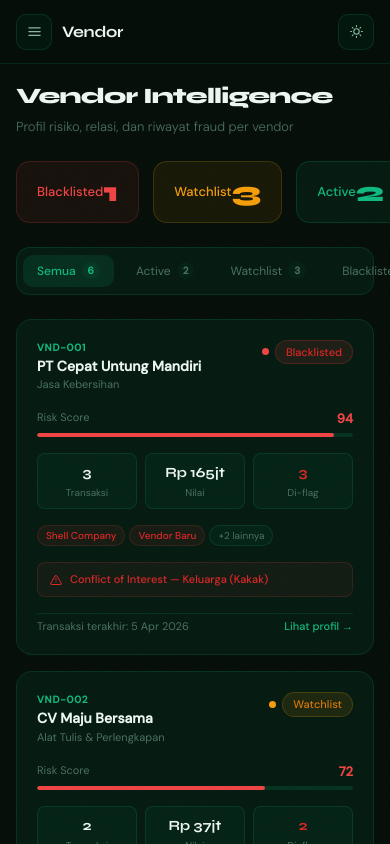
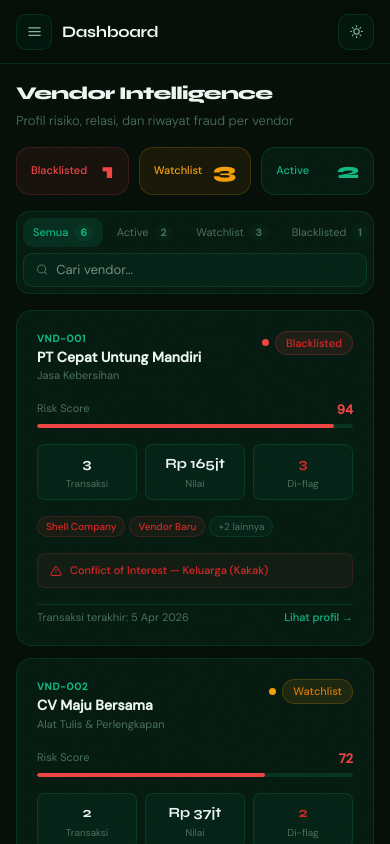
Before and after one commit to LGTM-Build/FE-Fraud-Detection-Platform, a Next.js app: page /dashboard/vendor in a window 390 px wide. Shown: the top 844 px of the page. Built offline with nearby package versions, Linux system fonts and the light colour scheme.

Commit message:
feat: [LS] add vendor responsive

```diff
--- a/app/dashboard/vendor/page.tsx
+++ b/app/dashboard/vendor/page.tsx
@@ -1,23 +1,24 @@
 "use client";
-import { useState } from "react";
-
+import { useState, useEffect } from "react";
 import { vendors, FilterStatus, Vendor } from "@/data/vendors";
 import { PageHeader } from "@/components/dashboard/vendor/PageHeader";
 import { SummaryStrip } from "@/components/dashboard/vendor/SummaryStrip";
 import { VendorFilters } from "@/components/dashboard/vendor/VendorFilters";
 import { VendorCard } from "@/components/dashboard/vendor/VendorCard";
 import { VendorDetail } from "@/components/dashboard/vendor/VendorDetail";
-import { usePageTitle } from "@/contexts/TopBarContext";
 
 export default function VendorIntelligencePage() {
-
-  usePageTitle({
-    title: "Vendor",
-  });
-
   const [filterStatus, setFilterStatus] = useState<FilterStatus>("all");
   const [search, setSearch] = useState("");
   const [selectedVendor, setSelectedVendor] = useState<Vendor | null>(null);
+  const [isMobile, setIsMobile] = useState(false);
+
+  useEffect(() => {
+    const check = () => setIsMobile(window.innerWidth < 768);
+    check();
+    window.addEventListener("resize", check);
+    return () => window.removeEventListener("resize", check);
+  }, []);
 
   const filtered = vendors.filter((v) => {
     if (filterStatus !== "all" && v.status !== filterStatus) return false;
@@ -27,32 +28,30 @@
 
   return (
     <>
-      <div style={{ display: "flex", flexDirection: "column", gap: "24px" }}>
-        <PageHeader />
-
-        <SummaryStrip vendors={vendors} />
-
+      <div style={{ display: "flex", flexDirection: "column", gap: isMobile ? "16px" : "24px" }}>
+        <PageHeader isMobile={isMobile} />
+        <SummaryStrip vendors={vendors} isMobile={isMobile} />
         <VendorFilters
           filterStatus={filterStatus}
           search={search}
           vendors={vendors}
           onStatusChange={setFilterStatus}
           onSearchChange={setSearch}
+          isMobile={isMobile}
         />
-
-        <div style={{ display: "grid", gridTemplateColumns: "repeat(auto-fill, minmax(320px, 1fr))", gap: "16px" }}>
+        <div style={{
+          display: "grid",
+          gridTemplateColumns: isMobile ? "1fr" : "repeat(auto-fill, minmax(300px, 1fr))",
+          gap: isMobile ? "12px" : "16px",
+        }}>
           {filtered.map((vendor) => (
-            <VendorCard
-              key={vendor.id}
-              vendor={vendor}
-              onClick={() => setSelectedVendor(vendor)}
-            />
+            <VendorCard key={vendor.id} vendor={vendor} onClick={() => setSelectedVendor(vendor)} />
           ))}
         </div>
       </div>
 
       {selectedVendor && (
-        <VendorDetail vendor={selectedVendor} onClose={() => setSelectedVendor(null)} />
+        <VendorDetail vendor={selectedVendor} onClose={() => setSelectedVendor(null)} isMobile={isMobile} />
       )}
     </>
   );
--- a/components/dashboard/vendor/PageHeader.tsx
+++ b/components/dashboard/vendor/PageHeader.tsx
@@ -1,8 +1,10 @@
-export function PageHeader() {
+interface PageHeaderProps { isMobile?: boolean; }
+
+export function PageHeader({ isMobile }: PageHeaderProps) {
   return (
     <div style={{ display: "flex", alignItems: "flex-start", justifyContent: "space-between", gap: "16px" }}>
       <div>
-        <h1 style={{ fontFamily: "'Syne', sans-serif", fontSize: "22px", fontWeight: 800, color: "var(--tp)", letterSpacing: "-0.8px", marginBottom: "4px" }}>
+        <h1 style={{ fontFamily: "'Syne', sans-serif", fontSize: isMobile ? "18px" : "22px", fontWeight: 800, color: "var(--tp)", letterSpacing: "-0.8px", marginBottom: "4px" }}>
           Vendor Intelligence
         </h1>
         <p style={{ fontSize: "13px", color: "var(--tm)", fontWeight: 300 }}>
--- a/components/dashboard/vendor/SummaryStrip.tsx
+++ b/components/dashboard/vendor/SummaryStrip.tsx
@@ -2,30 +2,40 @@
 
 interface SummaryStripProps {
   vendors: Vendor[];
+  isMobile?: boolean;
 }
 
-export function SummaryStrip({ vendors }: SummaryStripProps) {
+export function SummaryStrip({ vendors, isMobile }: SummaryStripProps) {
   const counts = {
-    blacklisted: vendors.filter((v) => v.status === "blacklisted").length,
-    watchlist: vendors.filter((v) => v.status === "watchlist").length,
-    active: vendors.filter((v) => v.status === "active").length,
+    blacklisted: vendors.filter(v => v.status === "blacklisted").length,
+    watchlist:   vendors.filter(v => v.status === "watchlist").length,
+    active:      vendors.filter(v => v.status === "active").length,
   };
 
   const items = [
-    { label: "Blacklisted", count: counts.blacklisted, color: "#ef4444", bg: "rgba(239,68,68,0.08)", border: "rgba(239,68,68,0.18)" },
-    { label: "Watchlist",   count: counts.watchlist,   color: "#f59e0b", bg: "rgba(245,158,11,0.08)", border: "rgba(245,158,11,0.18)" },
-    { label: "Active",      count: counts.active,      color: "var(--em)", bg: "var(--em-subtle)", border: "rgba(16,185,129,0.18)" },
+    { label: "Blacklisted", count: counts.blacklisted, color: "#ef4444", bg: "rgba(239,68,68,0.08)",    border: "rgba(239,68,68,0.18)" },
+    { label: "Watchlist",   count: counts.watchlist,   color: "#f59e0b", bg: "rgba(245,158,11,0.08)",   border: "rgba(245,158,11,0.18)" },
+    { label: "Active",      count: counts.active,      color: "var(--em)", bg: "var(--em-subtle)",      border: "rgba(16,185,129,0.18)" },
   ];
 
   return (
-    <div style={{ display: "grid", gridTemplateColumns: "repeat(3, 1fr)", gap: "14px" }}>
-      {items.map((s) => (
-        <div
-          key={s.label}
-          style={{ padding: "16px 20px", borderRadius: "14px", background: s.bg, border: `1px solid ${s.border}`, display: "flex", alignItems: "center", justifyContent: "space-between" }}
-        >
-          <span style={{ fontSize: "13px", color: s.color, fontWeight: 500 }}>{s.label}</span>
-          <span style={{ fontFamily: "'Syne', sans-serif", fontSize: "28px", fontWeight: 800, color: s.color, lineHeight: 1 }}>{s.count}</span>
+    <div style={{
+      display: "grid",
+      gridTemplateColumns: "repeat(3, 1fr)",
+      gap: isMobile ? "10px" : "14px",
+    }}>
+      {items.map(s => (
+        <div key={s.label} style={{
+          padding: isMobile ? "12px 14px" : "16px 20px",
+          borderRadius: "14px",
+          background: s.bg,
+          border: `1px solid ${s.border}`,
+          display: "flex",
+          alignItems: "center",
+          justifyContent: "space-between",
+        }}>
+          <span style={{ fontSize: isMobile ? "11px" : "13px", color: s.color, fontWeight: 500 }}>{s.label}</span>
+          <span style={{ fontFamily: "'Syne', sans-serif", fontSize: isMobile ? "22px" : "28px", fontWeight: 800, color: s.color, lineHeight: 1 }}>{s.count}</span>
         </div>
       ))}
     </div>
--- a/components/dashboard/vendor/VendorFilters.tsx
+++ b/components/dashboard/vendor/VendorFilters.tsx
@@ -1,12 +1,8 @@
 import { FilterStatus, FILTER_LABELS, Vendor } from "@/data/vendors";
 
 const FILTER_ORDER: FilterStatus[] = ["all", "active", "watchlist", "blacklisted"];
-
 const ALERT_COLOR: Record<FilterStatus, string> = {
-  all: "var(--em)",
-  active: "var(--em)",
-  watchlist: "#d97706",
-  blacklisted: "#dc2626",
+  all: "var(--em)", active: "var(--em)", watchlist: "#d97706", blacklisted: "#dc2626",
 };
 
 interface VendorFiltersProps {
@@ -15,61 +11,80 @@
   vendors: Vendor[];
   onStatusChange: (s: FilterStatus) => void;
   onSearchChange: (q: string) => void;
+  isMobile?: boolean;
 }
 
-export function VendorFilters({
-  filterStatus,
-  search,
-  vendors,
-  onStatusChange,
-  onSearchChange,
-}: VendorFiltersProps) {
+export function VendorFilters({ filterStatus, search, vendors, onStatusChange, onSearchChange, isMobile }: VendorFiltersProps) {
   const counts: Record<FilterStatus, number> = {
-    all: vendors.length,
-    active: vendors.filter((v) => v.status === "active").length,
-    watchlist: vendors.filter((v) => v.status === "watchlist").length,
-    blacklisted: vendors.filter((v) => v.status === "blacklisted").length,
+    all:         vendors.length,
+    active:      vendors.filter(v => v.status === "active").length,
+    watchlist:   vendors.filter(v => v.status === "watchlist").length,
+    blacklisted: vendors.filter(v => v.status === "blacklisted").length,
   };
 
   return (
-    <div style={{ display: "flex", gap: "8px", alignItems: "center", background: "var(--card-bg)", border: "1px solid var(--card-b)", borderRadius: "14px", padding: "6px" }}>
-      {FILTER_ORDER.map((s) => {
+    <div style={{
+      display: "flex",
+      flexDirection: isMobile ? "column" : "row",
+      gap: "6px",
+      alignItems: isMobile ? "stretch" : "center",
+      background: "var(--card-bg)",
+      border: "1px solid var(--card-b)",
+      borderRadius: "14px",
+      padding: "6px",
+    }}>
+      {/* Tabs — scrollable on mobile */}
+      <div style={{
+        display: "flex", gap: "4px", flex: 1,
+        overflowX: isMobile ? "auto" : "visible",
+        scrollbarWidth: "none", msOverflowStyle: "none",
+      }}>
+        {FILTER_ORDER.map(s => {
           const isActive = filterStatus === s;
           return (
-          <button
-            key={s}
-            onClick={() => onStatusChange(s)}
-            style={{
+            <button key={s} onClick={() => onStatusChange(s)} style={{
               display: "flex", alignItems: "center", gap: "6px",
-              padding: "7px 14px", borderRadius: "10px", border: "none",
-              fontSize: "12px", cursor: "pointer", fontFamily: "'DM Sans', sans-serif",
+              padding: isMobile ? "6px 10px" : "7px 14px",
+              borderRadius: "10px", border: "none",
+              fontSize: isMobile ? "11px" : "12px",
+              cursor: "pointer", fontFamily: "'DM Sans', sans-serif",
               fontWeight: isActive ? 500 : 400, transition: "all 0.15s",
+              whiteSpace: "nowrap", flexShrink: 0,
               background: isActive ? "var(--em-subtle-2)" : "transparent",
               color: isActive ? ALERT_COLOR[s] : "var(--tm)",
-            }}
-          >
+            }}>
               {FILTER_LABELS[s]}
               <span style={{
                 fontSize: "10px", fontWeight: 600, padding: "1px 6px", borderRadius: "100px",
                 background: isActive ? "var(--em-subtle)" : "var(--surface-2)",
                 color: isActive ? ALERT_COLOR[s] : "var(--tm)",
-            }}>
-              {counts[s]}
-            </span>
+              }}>{counts[s]}</span>
             </button>
           );
         })}
+      </div>
 
       {/* Search */}
-      <div style={{ display: "flex", alignItems: "center", gap: "8px", padding: "0 12px", height: "34px", borderRadius: "9px", border: "1px solid var(--border)", background: "var(--surface-2)", width: "220px", marginLeft: "auto" }}>
+      <div style={{
+        display: "flex", alignItems: "center", gap: "8px",
+        padding: "0 12px", height: "34px",
+        borderRadius: "9px", border: "1px solid var(--border)",
+        background: "var(--surface-2)",
+        width: isMobile ? "auto" : "220px",
+        flexShrink: 0,
+      }}>
         <svg width="13" height="13" viewBox="0 0 24 24" fill="none" stroke="var(--tm)" strokeWidth="2" strokeLinecap="round">
           <circle cx="11" cy="11" r="8"/><path d="M21 21l-4.35-4.35"/>
         </svg>
         <input
-          placeholder="Cari vendor atau NPWP..."
+          placeholder={isMobile ? "Cari vendor..." : "Cari vendor atau NPWP..."}
           value={search}
-          onChange={(e) => onSearchChange(e.target.value)}
-          style={{ border: "none", background: "transparent", fontSize: "13px", color: "var(--tp)", outline: "none", width: "160px", fontFamily: "'DM Sans', sans-serif" }}
+          onChange={e => onSearchChange(e.target.value)}
+          style={{
+            border: "none", background: "transparent",
+            fontSize: "13px", color: "var(--tp)", outline: "none",
+            width: "100%", fontFamily: "'DM Sans', sans-serif",
+          }}
         />
       </div>
     </div>
```
Also changed, not shown: components/dashboard/vendor/VendorDetail.tsx (+113 -46 lines). Lines whose indentation alone changed are shown as unchanged.
